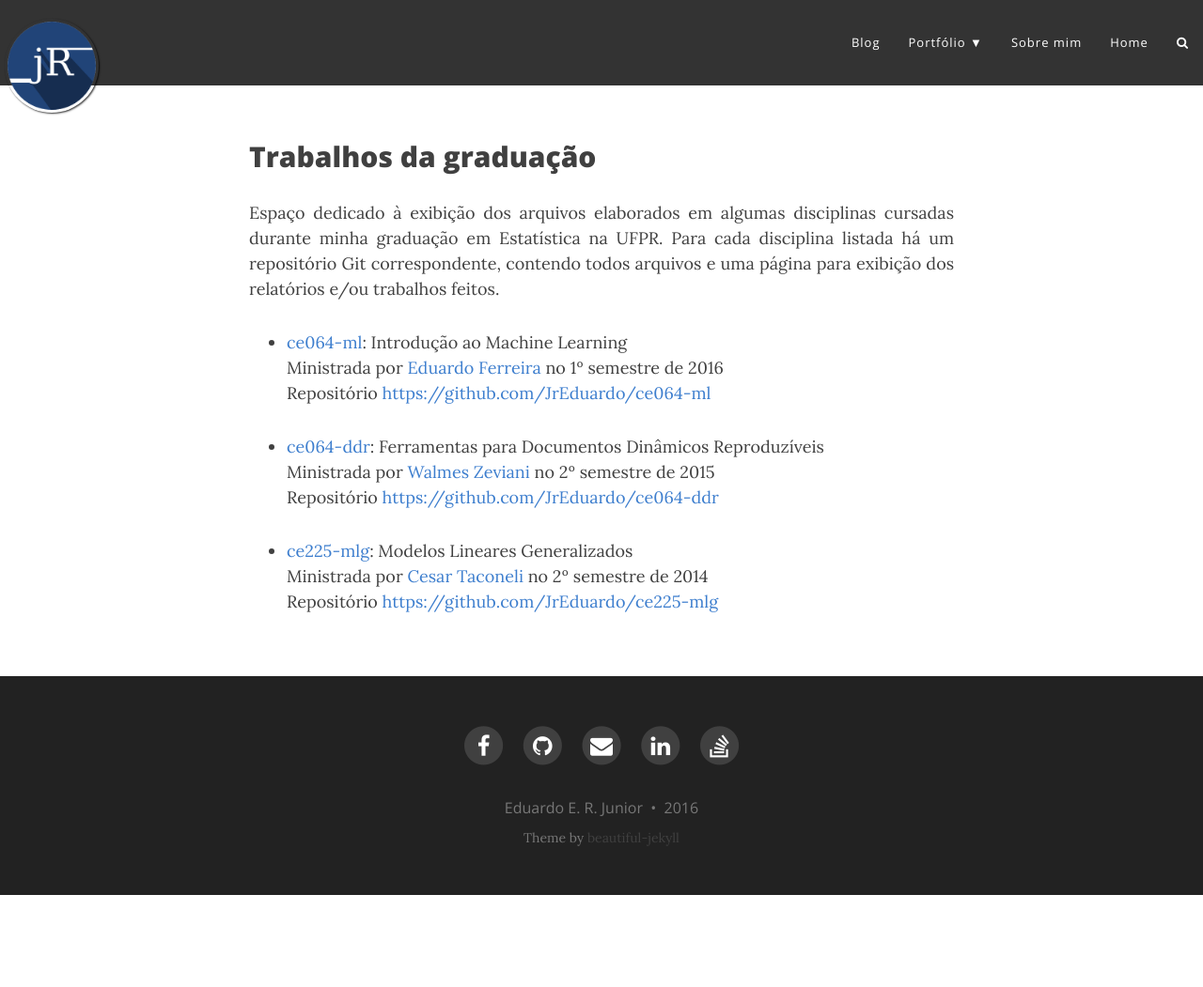
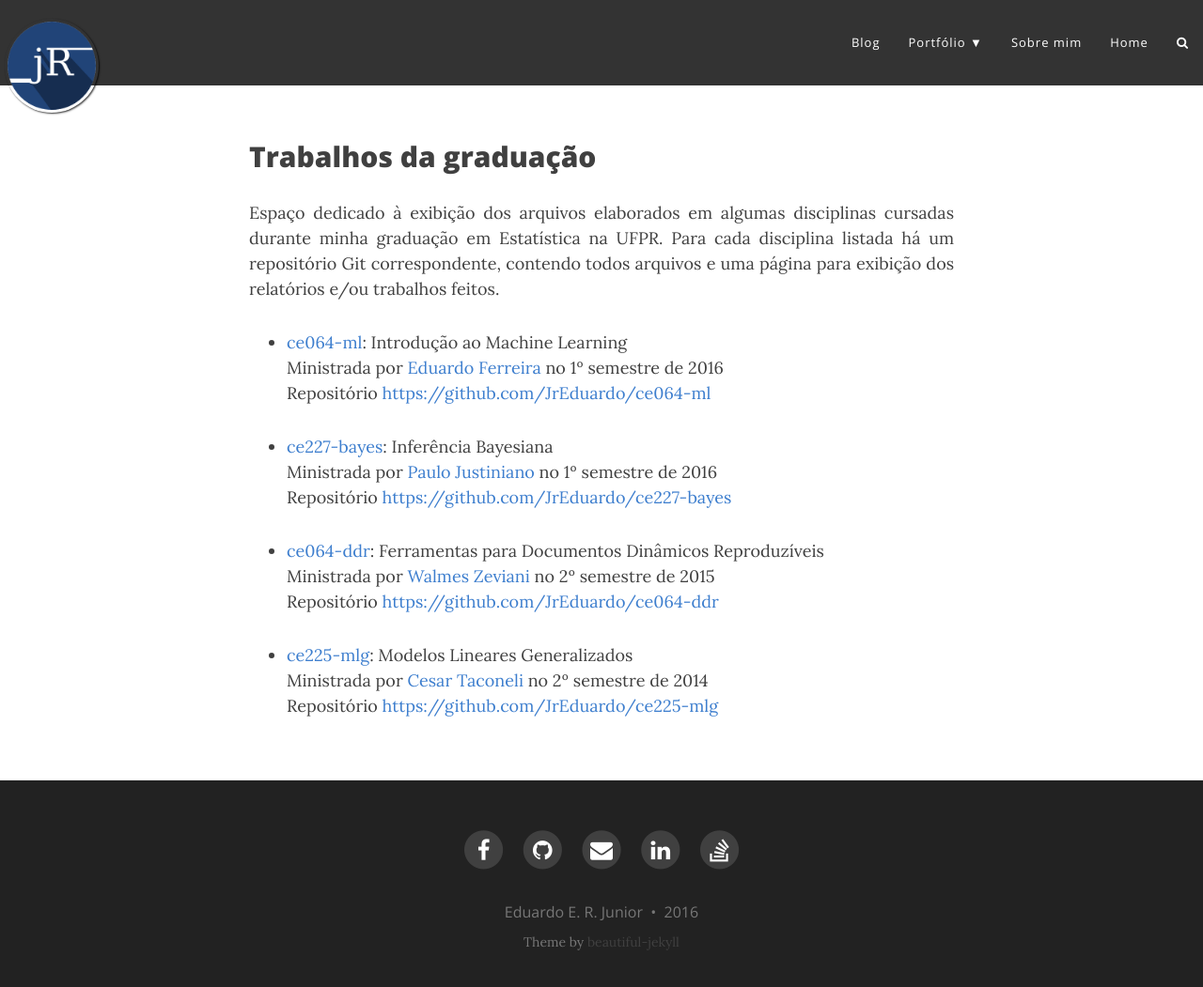
Before and after one commit to JrEduardo/JrEduardo.github.io, a Jekyll site: the page built from graduation.md, in a window 1280 px wide and 1064 px high. Shown: the top 1051 px of the window at 94% size. Built offline with Jekyll 4.4.1, drawn with Linux system fonts in a browser that asks for light colours; nearby versions of some CDN libraries.

Commit message:
Adiciona link para materias da disciplina ce227

```diff
--- a/graduation.md
+++ b/graduation.md
@@ -18,6 +18,14 @@ trabalhos feitos.
   Repositório
   [https://github.com/JrEduardo/ce064-ml](https://github.com/JrEduardo/ce064-ml)
 
+* [ce227-bayes](https://jreduardo.github.io/ce227-bayes): Inferência
+  Bayesiana<br>
+  Ministrada por
+  [Paulo Justiniano](http://www.leg.ufpr.br/~paulojus/)
+  no 1º semestre de 2016<br>
+  Repositório
+  [https://github.com/JrEduardo/ce227-bayes](https://github.com/JrEduardo/ce227-bayes)
+
 * [ce064-ddr](https://jreduardo.github.io/ce064-ddr): Ferramentas para
   Documentos Dinâmicos Reproduzíveis<br>
   Ministrada por
```
